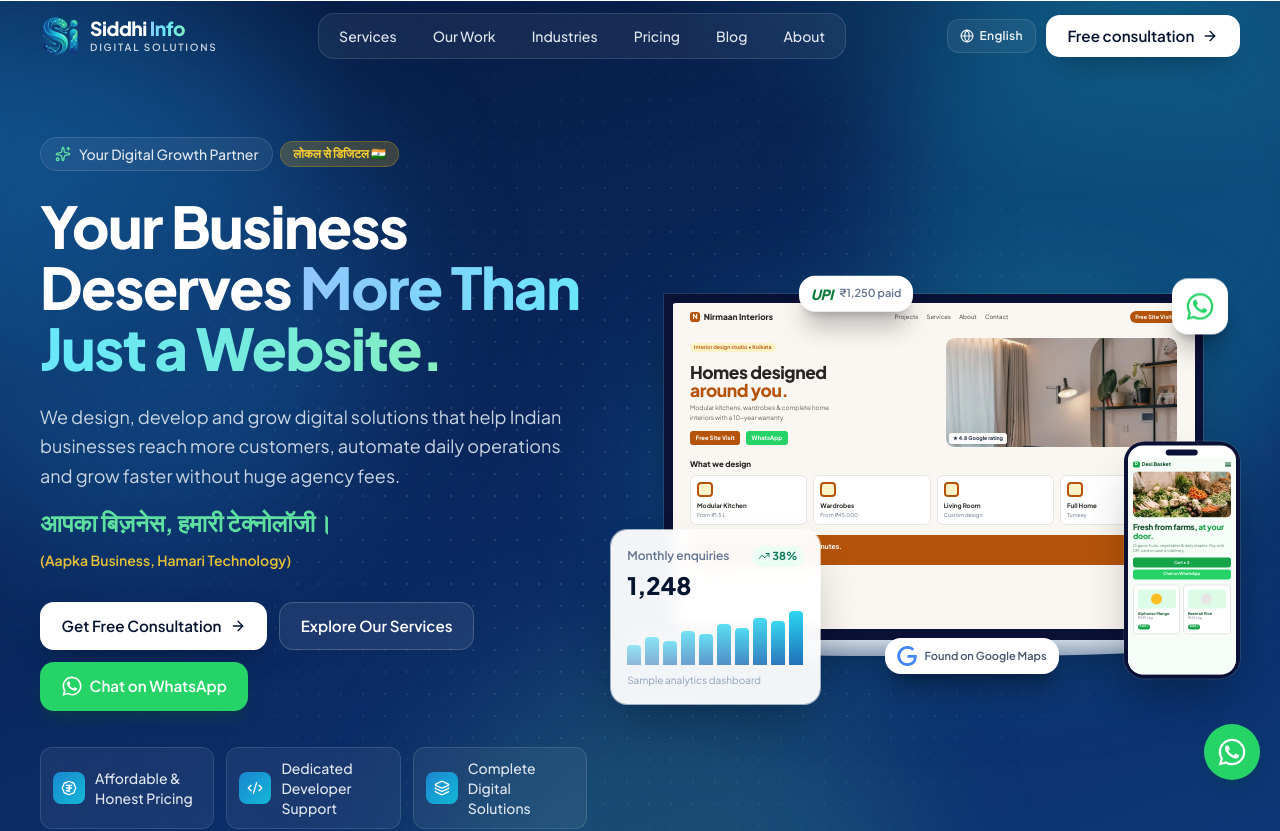
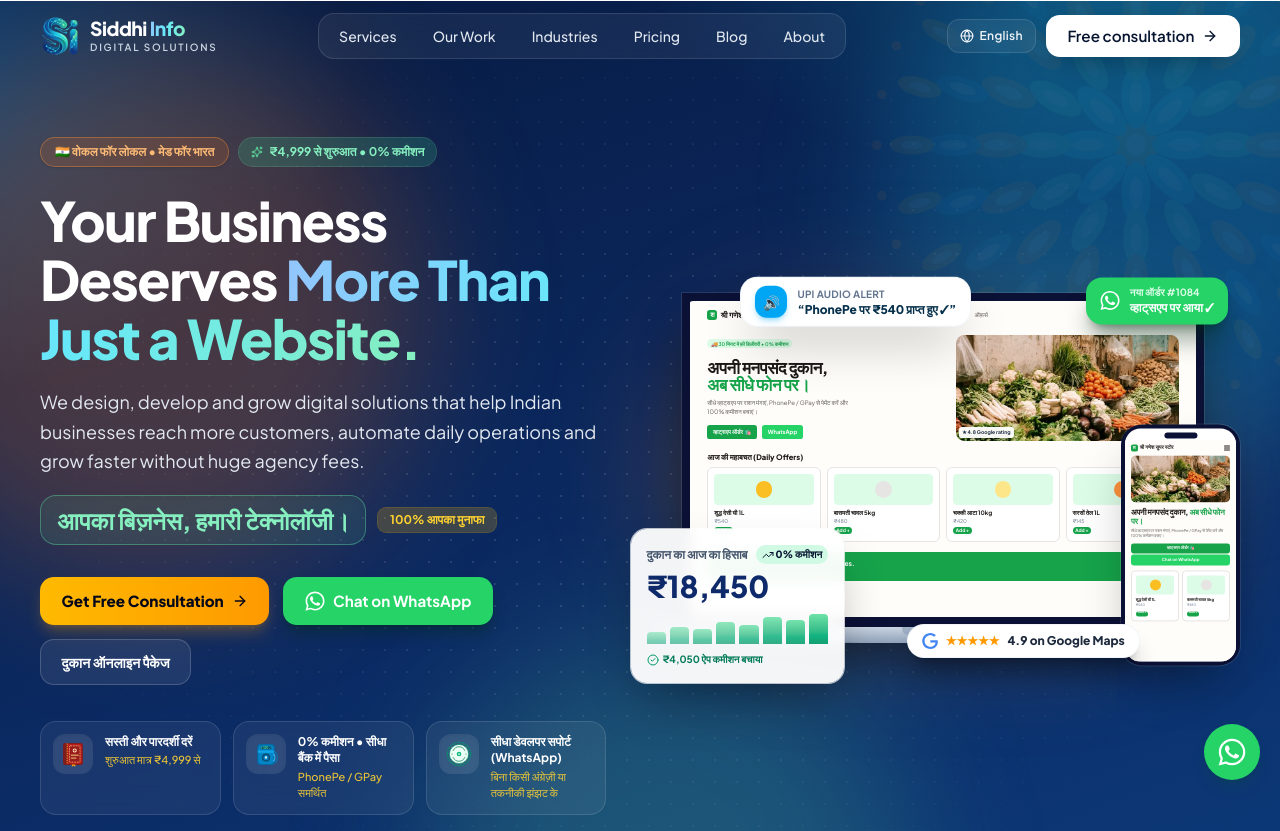
Before and after one commit to bipadtarankumar3/siddhiinfo, a Next.js app: page / in a window 1280 px wide. Shown: the top 831 px of the page. Built offline with nearby package versions, Linux system fonts and the light colour scheme.

Commit message:
feat: update hero and contact sections with Indian regional heritage branding and WhatsApp QR card

```diff
--- a/src/app/contact/page.js
+++ b/src/app/contact/page.js
@@ -2,6 +2,7 @@ import { Mail, Phone, MapPin, Clock } from "lucide-react";
 import PageHero from "@/components/PageHero";
 import ContactForm from "@/components/ContactForm";
 import WhatsAppIcon from "@/components/WhatsAppIcon";
+import WhatsAppQrCard from "@/components/india/WhatsAppQrCard";
 import { site, whatsappLink, pageMeta } from "@/lib/site";
 
 export const metadata = pageMeta({
@@ -35,6 +36,7 @@ export default function ContactPage() {
           <ContactForm />
         </div>
         <div className="space-y-4 lg:col-span-2">
+          <WhatsAppQrCard />
           {items.map(({ icon: I, label, value, href, external }) => {
             const inner = (
               <>
--- a/src/components/home/Hero.js
+++ b/src/components/home/Hero.js
@@ -1,90 +1,143 @@
 "use client";
 
 import Link from "next/link";
-import { ArrowRight, BadgeIndianRupee, Code2, Layers, TrendingUp, Sparkles } from "lucide-react";
+import { ArrowRight, TrendingUp, Sparkles, CheckCircle2, ShieldCheck } from "lucide-react";
 import WhatsAppIcon from "@/components/WhatsAppIcon";
 import BrandIcon from "@/components/BrandIcon";
 import { LaptopFrame, PhoneFrame } from "@/components/mockups/Frames";
 import { DesktopMock, MobileMock } from "@/components/mockups/SiteMocks";
 import { whatsappLink } from "@/lib/site";
 import { useLanguage } from "@/context/LanguageContext";
+import Jali from "@/components/india/Jali";
+import Rangoli from "@/components/india/Rangoli";
+import {
+  BahiKhataIcon,
+  SoundboxAlertIcon,
+  DesiMoharIcon,
+} from "@/components/india/DesiHeritageIcons";
 
 export default function Hero() {
   const { t, locale } = useLanguage();
 
   const values = [
-    { icon: BadgeIndianRupee, label: t.hero.values.affordable },
-    { icon: Code2, label: t.hero.values.developerSupport },
-    { icon: Layers, label: t.hero.values.completeSolution },
+    {
+      icon: BahiKhataIcon,
+      label: locale === "bn" ? "সাশ্রয়ী ও স্বচ্ছ মূল্যতালিকা" : "सस्ती और पारदर्शी दरें",
+      sub: locale === "bn" ? "শুরু মাত্র ₹৪,৯৯৯ থেকে" : "शुरुआत मात्र ₹4,999 से",
+    },
+    {
+      icon: SoundboxAlertIcon,
+      label: locale === "bn" ? "০% কমিশন • সরাসরি ব্যাংকে টাকা" : "0% कमीशन • सीधा बैंक में पैसा",
+      sub: locale === "bn" ? "PhonePe / GPay সমর্থিত" : "PhonePe / GPay समर्थित",
+    },
+    {
+      icon: DesiMoharIcon,
+      label: locale === "bn" ? "সরাসরি ডেভেলপার সহায়তা" : "सीधा डेवलपर सपोर्ट (WhatsApp)",
+      sub: locale === "bn" ? "কোনো তৃতীয় পক্ষের ঝামেলা নেই" : "बिना किसी अंग्रेज़ी या तकनीकी झंझट के",
+    },
   ];
 
   return (
     <section className="bg-hero relative -mt-18 overflow-hidden pt-18 text-white">
-      {/* animated gradient blobs */}
+      {/* Indian Jali & Rangoli motifs for an authentic Indian digital aesthetic */}
+      <Jali uid="hero-jali" className="pointer-events-none absolute inset-0 opacity-[0.05]" />
+      <Rangoli className="pointer-events-none absolute -right-32 -top-32 hidden size-[34rem] text-amber-400 opacity-[0.07] lg:block" />
+
+      {/* animated gradient Indian saffron & mint soft glow */}
       <div aria-hidden="true" className="pointer-events-none absolute inset-0">
-        <div className="animate-blob absolute -left-32 top-20 size-[30rem] rounded-full bg-brand-500/30 blur-3xl" />
+        <div className="animate-blob absolute -left-32 top-20 size-[32rem] rounded-full bg-saffron-500/25 blur-3xl" />
         <div className="animate-blob-slow absolute right-[-10rem] top-[-6rem] size-[34rem] rounded-full bg-electric-500/25 blur-3xl" />
-        <div className="animate-blob absolute bottom-[-12rem] left-1/3 size-[28rem] rounded-full bg-mint-400/15 blur-3xl" />
+        <div className="animate-blob absolute bottom-[-12rem] left-1/3 size-[28rem] rounded-full bg-mint-400/20 blur-3xl" />
         <div className="bg-dots absolute inset-0" />
       </div>
 
-      <div className="container-x relative grid items-center gap-14 pb-20 pt-12 sm:pt-16 xl:grid-cols-[1fr_1.12fr] xl:gap-10 lg:pb-28">
+      <div className="container-x relative grid items-center gap-12 pb-20 pt-12 sm:pt-16 xl:grid-cols-[1.05fr_1.1fr] xl:gap-10 lg:pb-28">
+        {/* Left Column: Business Owner Friendly Value Proposition */}
         <div>
-          <div data-reveal className="flex flex-wrap items-center gap-2">
-            <span className="glass inline-flex items-center gap-2 rounded-full px-3.5 py-1.5 text-sm font-medium text-slate-200">
-              <Sparkles className="size-4 text-mint-400" aria-hidden="true" />
-              {t.hero.tagline}
+          {/* Indian Pride & Desi Trust Badges */}
+          <div data-reveal className="flex flex-wrap items-center gap-2.5">
+            <span className="inline-flex items-center gap-2 rounded-full border border-saffron-400/40 bg-saffron-500/15 px-3.5 py-1.5 text-xs font-bold text-saffron-300 shadow-sm backdrop-blur-md">
+              🇮🇳 वोकल फॉर लोकल • मेड फॉर भारत
             </span>
-            <span className="rounded-full bg-amber-400/20 px-3 py-1 text-xs font-bold text-amber-300 ring-1 ring-amber-400/40">
-              लोकल से डिजिटल 🇮🇳
+            <span className="inline-flex items-center gap-1.5 rounded-full bg-mint-500/20 px-3 py-1.5 text-xs font-bold text-mint-300 ring-1 ring-mint-400/30">
+              <Sparkles className="size-3 text-mint-400" /> ₹4,999 से शुरुआत • 0% कमीशन
             </span>
           </div>
 
-          <h1 data-reveal style={{ "--reveal-delay": "80ms" }} className="mt-6 text-[2.5rem] font-extrabold leading-[1.06] tracking-tight text-balance sm:text-6xl xl:text-[3.6rem] 2xl:text-[3.9rem]">
+          {/* Main Headline */}
+          <h1
+            data-reveal
+            style={{ "--reveal-delay": "80ms" }}
+            className="mt-6 text-[2.4rem] font-extrabold leading-[1.08] tracking-tight text-balance sm:text-5xl xl:text-[3.4rem] 2xl:text-[3.7rem]"
+          >
             {t.hero.heading} <span className="text-gradient-light">{t.hero.headingHighlight}</span>
           </h1>
 
-          <p data-reveal style={{ "--reveal-delay": "160ms" }} className="mt-6 max-w-2xl text-lg leading-relaxed text-slate-300">
+          {/* Subheading in Plain Business Language */}
+          <p
+            data-reveal
+            style={{ "--reveal-delay": "160ms" }}
+            className="mt-5 max-w-2xl text-base leading-relaxed text-slate-200 sm:text-lg"
+          >
             {t.hero.subheading}
           </p>
 
-          <div data-reveal style={{ "--reveal-delay": "220ms" }} className="mt-4 flex flex-wrap items-center gap-3">
-            <p className="text-2xl font-bold text-mint-400">
+          {/* Slogan Pill */}
+          <div data-reveal style={{ "--reveal-delay": "220ms" }} className="mt-5 flex flex-wrap items-center gap-3">
+            <span className="rounded-2xl border border-mint-400/40 bg-mint-400/10 px-4 py-2 text-xl font-black text-mint-300 sm:text-2xl shadow-inner">
               {locale === "bn" ? t.hero.bengaliSlogan : t.hero.hindiSlogan}
-            </p>
-            {locale === "en" && (
-              <span className="text-sm font-semibold text-amber-300/90">
-                (Aapka Business, Hamari Technology)
-              </span>
-            )}
+            </span>
+            <span className="rounded-lg bg-amber-400/20 px-3 py-1 text-xs font-bold text-amber-300 ring-1 ring-amber-400/30">
+              {locale === "bn" ? "১০০% আপনার লাভ" : "100% आपका मुनाफा"}
+            </span>
           </div>
 
-          <div data-reveal style={{ "--reveal-delay": "280ms" }} className="mt-8 flex flex-wrap gap-3">
-            <Link href="/contact/" className="btn btn-light">
+          {/* 3 Eye-Friendly CTA Buttons */}
+          <div data-reveal style={{ "--reveal-delay": "280ms" }} className="mt-8 flex flex-wrap items-center gap-3.5">
+            <Link
+              href="/contact/"
+              className="btn bg-gradient-to-r from-amber-400 to-amber-500 text-slate-950 font-extrabold shadow-lg shadow-amber-500/25 hover:from-amber-300 hover:to-amber-400"
+            >
               {t.hero.ctaConsultation} <ArrowRight className="size-4" aria-hidden="true" />
             </Link>
-            <Link href="/services/" className="btn btn-glass">
-              {t.hero.ctaServices}
-            </Link>
-            <a href={whatsappLink()} target="_blank" rel="noopener noreferrer" className="btn bg-[#25D366] text-white shadow-lg shadow-green-900/30 hover:bg-[#1fb857]">
+
+            <a
+              href={whatsappLink("नमस्ते सिद्धि इन्फो, मुझे अपनी दुकान / बिज़नेस के लिए वेबसाइट और ऑनलाइन ऑर्डरिंग शुरू करनी है।")}
+              target="_blank"
+              rel="noopener noreferrer"
+              className="btn bg-[#25D366] text-white shadow-lg shadow-green-950/40 hover:bg-[#1fb857] font-bold"
+            >
               <WhatsAppIcon className="size-5" /> {t.hero.ctaWhatsApp}
             </a>
+
+            <Link href="/pricing/" className="btn btn-glass text-xs sm:text-sm">
+              {locale === "bn" ? "প্যাকেজ ও মূল্যতালিকা" : "दुकान ऑनलाइन पैकेज"}
+            </Link>
           </div>
 
+          {/* 3 Indian Small Business Heritage Value Badges */}
           <ul data-reveal style={{ "--reveal-delay": "340ms" }} className="mt-9 grid gap-3 sm:grid-cols-3">
-            {values.map(({ icon: I, label }) => (
-              <li key={label} className="glass flex items-center gap-2.5 rounded-xl px-3 py-2.5 text-sm font-medium text-slate-200">
-                <span className="grid size-8 shrink-0 place-items-center rounded-lg bg-gradient-to-br from-brand-500 to-electric-500">
-                  <I className="size-4 text-white" aria-hidden="true" />
+            {values.map(({ icon: Icon, label, sub }, i) => (
+              <li
+                key={i}
+                className="glass flex items-start gap-3 rounded-2xl p-3 text-left transition hover:bg-white/15"
+              >
+                <span className="grid size-10 shrink-0 place-items-center rounded-xl bg-white/10 p-1.5 shadow-inner">
+                  <Icon className="size-full" />
                 </span>
-                {label}
+                <div className="min-w-0">
+                  <p className="text-xs font-bold text-white leading-snug">{label}</p>
+                  <p className="mt-0.5 text-[11px] text-amber-300/90 font-medium">{sub}</p>
+                </div>
               </li>
             ))}
           </ul>
         </div>
 
+        {/* Right Column: Indian Small Business Store Showcase Mockup */}
         <HeroVisual />
       </div>
+
       <div aria-hidden="true" className="absolute inset-x-0 bottom-0 h-px bg-gradient-to-r from-transparent via-brand-400/60 to-transparent" />
     </section>
   );
@@ -94,53 +147,77 @@ function HeroVisual() {
   return (
     <div
       role="img"
-      aria-label="A business website on a laptop, an ordering app on a phone and an analytics dashboard — the kind of solutions Siddhi Info builds"
+      aria-label="An Indian store website on a laptop, a WhatsApp ordering store on a phone and an owner dashboard"
       className="group relative mx-auto w-full max-w-xl pb-10 pt-6 [perspective:1400px] sm:max-w-2xl xl:max-w-none"
     >
-      <div className="relative transition-transform duration-700 ease-out group-hover:[transform:rotateY(-5deg)_rotateX(3deg)]">
-        {/* glow */}
-        <div aria-hidden="true" className="absolute inset-8 rounded-full bg-gradient-to-tr from-brand-500/40 via-electric-500/30 to-mint-400/20 blur-3xl" />
+      <div className="relative transition-transform duration-700 ease-out group-hover:[transform:rotateY(-4deg)_rotateX(2deg)]">
+        {/* Warm Indian glow */}
+        <div
+          aria-hidden="true"
+          className="absolute inset-6 rounded-full bg-gradient-to-tr from-amber-500/35 via-saffron-500/25 to-mint-400/20 blur-3xl"
+        />
 
-        <LaptopFrame className="relative mx-auto w-[88%]">
-          <DesktopMock variant="business" />
+        {/* Laptop Frame rendering the Indian Store Mock */}
+        <LaptopFrame className="relative mx-auto w-[88%] shadow-2xl">
+          <DesktopMock variant="dukaan" />
         </LaptopFrame>
 
-        {/* phone with an app */}
-        <div className="animate-float absolute -bottom-6 right-0 w-[19%] min-w-[84px]">
+        {/* Phone Frame with Mobile WhatsApp Store */}
+        <div className="animate-float absolute -bottom-6 right-0 w-[20%] min-w-[88px]">
           <PhoneFrame>
-            <MobileMock variant="ecommerce" />
+            <MobileMock variant="dukaan" />
           </PhoneFrame>
         </div>
 
-        {/* admin dashboard card */}
-        <div className="animate-float-slow absolute -bottom-12 -left-4 z-10 hidden w-[34%] min-w-[150px] rounded-2xl sm:block bg-white/95 p-3 text-ink shadow-2xl shadow-black/30 ring-1 ring-white/60 backdrop-blur sm:p-4">
+        {/* 1. Indian Small Business Owner Today's Sales Dashboard Card */}
+        <div className="animate-float-slow absolute -bottom-10 -left-4 z-10 hidden w-[36%] min-w-[160px] rounded-2xl bg-white/95 p-3.5 text-ink shadow-2xl shadow-black/35 ring-1 ring-white/70 backdrop-blur sm:block sm:p-4">
           <div className="flex items-center justify-between">
-            <p className="text-[11px] font-semibold text-slate-500 sm:text-xs">Monthly enquiries</p>
-            <span className="inline-flex items-center gap-0.5 rounded-full bg-mint-50 px-1.5 py-0.5 text-[10px] font-bold text-mint-700 sm:text-[11px]">
-              <TrendingUp className="size-3" aria-hidden="true" /> 38%
+            <p className="text-[11px] font-bold text-slate-600 sm:text-xs">दुकान का आज का हिसाब</p>
+            <span className="inline-flex items-center gap-0.5 rounded-full bg-mint-100 px-1.5 py-0.5 text-[10px] font-black text-mint-800">
+              <TrendingUp className="size-3" /> 0% कमीशन
             </span>
           </div>
-          <p className="mt-0.5 text-xl font-extrabold sm:text-2xl">1,248</p>
-          <div className="mt-2 flex h-10 items-end gap-1 sm:h-14" aria-hidden="true">
-            {[35, 50, 42, 60, 55, 72, 66, 84, 78, 96].map((h, i) => (
-              <span key={i} className="flex-1 rounded-t bg-gradient-to-t from-brand-600 to-electric-400" style={{ height: `${h}%`, opacity: 0.45 + i * 0.055 }} />
+          <p className="mt-1 text-2xl font-black text-brand-900 sm:text-3xl">₹18,450</p>
+          <div className="mt-2 flex h-8 items-end gap-1" aria-hidden="true">
+            {[40, 55, 48, 70, 62, 85, 76, 95].map((h, i) => (
+              <span
+                key={i}
+                className="flex-1 rounded-t bg-gradient-to-t from-emerald-600 to-mint-400"
+                style={{ height: `${h}%`, opacity: 0.5 + i * 0.06 }}
+              />
             ))}
           </div>
-          <p className="mt-2 text-[10px] text-slate-400">Sample analytics dashboard</p>
+          <p className="mt-2 text-[10px] font-bold text-emerald-700 flex items-center gap-1">
+            <CheckCircle2 className="size-3 text-emerald-600" /> ₹4,050 ऐप कमीशन बचाया
+          </p>
         </div>
 
-        {/* floating integrations */}
-        <span aria-hidden="true" className="animate-float absolute right-[2%] top-[-4%] grid size-10 place-items-center rounded-2xl bg-white shadow-xl shadow-black/25 sm:size-14">
-          <WhatsAppIcon className="size-7 text-[#25D366]" />
-        </span>
-        <span aria-hidden="true" className="animate-float-slow absolute left-[4%] top-[-4%] flex items-center gap-1.5 rounded-2xl bg-white px-2.5 py-1.5 sm:left-[28%] sm:px-3 sm:py-2 shadow-xl shadow-black/25">
-          <span className="text-sm font-black italic tracking-tight text-[#097939]">UPI</span>
-          <span className="text-[11px] font-semibold text-slate-500">₹1,250 paid</span>
-        </span>
-        <span aria-hidden="true" className="animate-float absolute bottom-[-5%] left-[42%] hidden items-center sm:flex gap-2 rounded-2xl bg-white px-3 py-2 shadow-xl shadow-black/25">
-          <BrandIcon name="siGoogle" className="size-5" />
-          <span className="text-[11px] font-semibold text-slate-600">Found on Google Maps</span>
-        </span>
+        {/* 2. Floating Soundbox UPI Alert Pill */}
+        <div className="animate-float-slow absolute left-[2%] top-[-3%] flex items-center gap-2.5 rounded-2xl bg-white px-3.5 py-2 shadow-2xl shadow-black/30 ring-1 ring-slate-100 sm:left-[16%]">
+          <span className="grid size-8 place-items-center rounded-xl bg-sky-500 text-white font-bold text-sm shadow-md shadow-sky-500/30">
+            🔊
+          </span>
+          <div className="text-left">
+            <p className="text-[10px] font-bold text-slate-500 uppercase tracking-wide">UPI Audio Alert</p>
+            <p className="text-xs font-black text-sky-950">“PhonePe पर ₹540 प्राप्त हुए ✓”</p>
+          </div>
+        </div>
+
+        {/* 3. Floating WhatsApp Live Order Notification */}
+        <div className="animate-float absolute right-[2%] top-[-4%] flex items-center gap-2.5 rounded-2xl bg-[#25D366] px-3.5 py-2 text-white shadow-xl shadow-green-950/40">
+          <WhatsAppIcon className="size-5 shrink-0" />
+          <div className="text-left">
+            <p className="text-[10px] font-bold text-green-100">नया ऑर्डर #1084</p>
+            <p className="text-xs font-black text-white">व्हाट्सएप पर आया ✓</p>
+          </div>
+        </div>
+
+        {/* 4. Google Reviews Genuine Rating Pill */}
+        <div className="animate-float absolute bottom-[-4%] left-[44%] hidden sm:flex items-center gap-2 rounded-2xl bg-white px-3.5 py-2 text-ink shadow-xl shadow-black/30 ring-1 ring-slate-100">
+          <BrandIcon name="siGoogle" className="size-4 shrink-0" />
+          <span className="text-amber-500 text-xs font-black">★★★★★</span>
+          <span className="text-xs font-extrabold text-slate-800">4.9 on Google Maps</span>
+        </div>
       </div>
     </div>
   );
--- a/src/components/mockups/SiteMocks.js
+++ b/src/components/mockups/SiteMocks.js
@@ -3,6 +3,24 @@
 // Everything is sized in `em` so it scales with the device frame.
 
 const sites = {
+  dukaan: {
+    brand: "श्री गणेश सुपर स्टोर",
+    nav: ["राशन", "डेयरी", "मसाले", "ऑफ़र्स"],
+    cta: "व्हाट्सएप ऑर्डर 🛍️",
+    bg: "#fffdfa", fg: "#1c1917", primary: "#16a34a", soft: "#dcfce7",
+    tag: "🚚 30 मिनट में फ़्री डिलीवरी • 0% कमीशन",
+    title: ["अपनी मनपसंद दुकान,", "अब सीधे फोन पर।"],
+    sub: "सीधे व्हाट्सएप पर राशन मंगाएं, PhonePe / GPay से पेमेंट करें और 100% कमीशन बचाएं।",
+    img: "/images/mock-grocery.webp",
+    section: "आज की महाबचत (Daily Offers)",
+    cards: [
+      ["शुद्ध देसी घी 1L", "₹540", "#fbbf24"],
+      ["बासमती चावल 5kg", "₹480", "#e7e5e4"],
+      ["चक्की आटा 10kg", "₹420", "#fde68a"],
+      ["सरसों तेल 1L", "₹145", "#fb923c"],
+    ],
+    type: "product",
+  },
   business: {
     brand: "Nirmaan Interiors",
     nav: ["Projects", "Services", "About", "Contact"],
```
